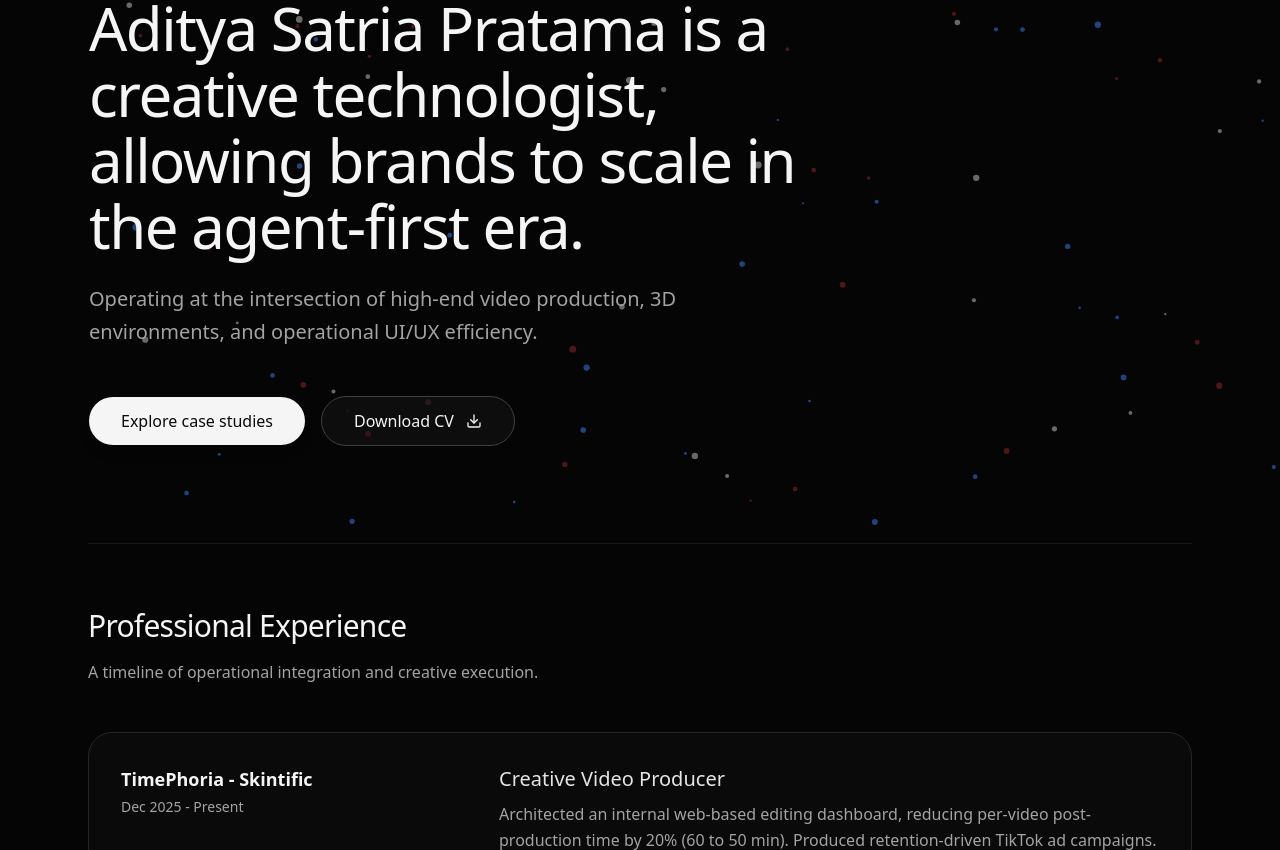
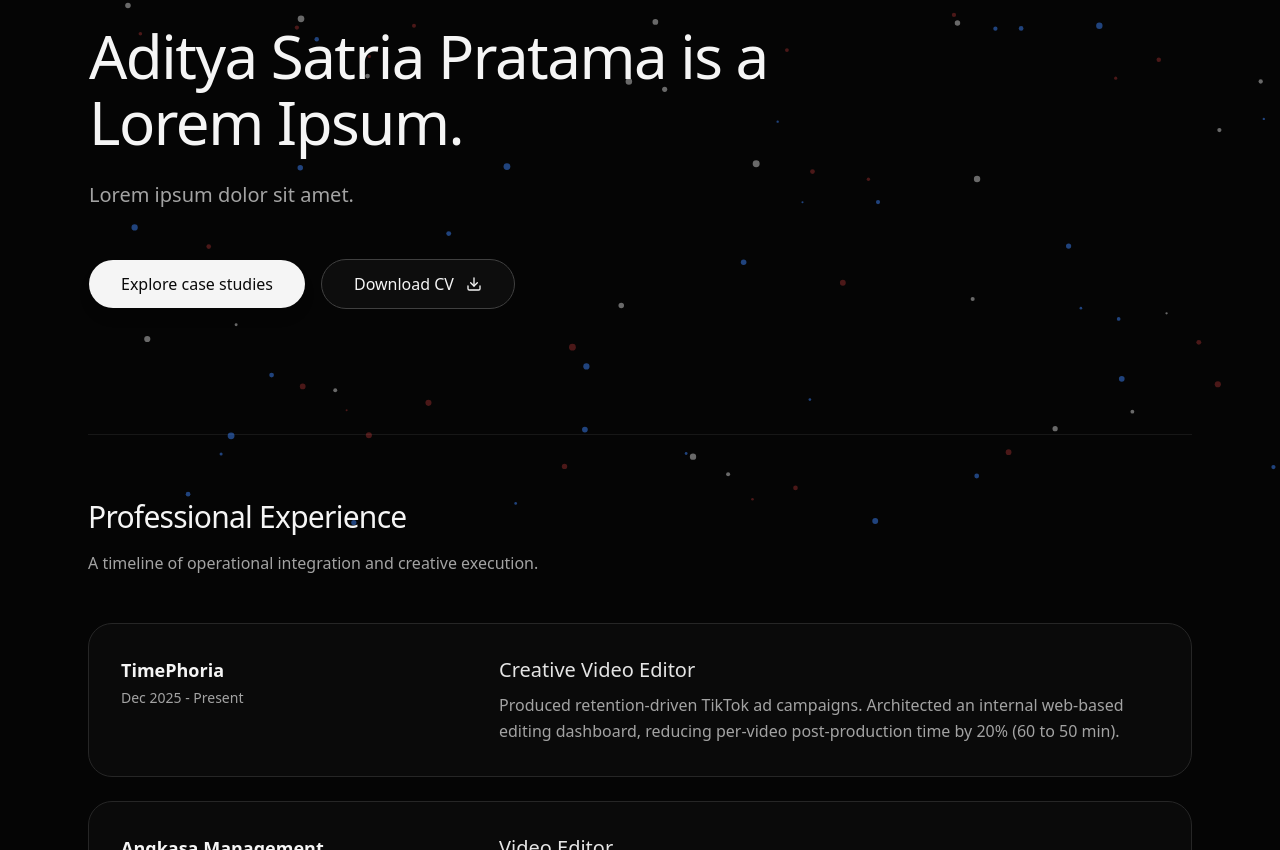
Before and after one commit to Adityasat23/portfolio, a Next.js app: page / in a window 1280 px wide. Shown: the part 390-1240 px from the top of the page. Built offline with nearby package versions, Linux system fonts and the light colour scheme.

Commit message:
tesupdate

```diff
--- a/app/page.tsx
+++ b/app/page.tsx
@@ -26,10 +26,10 @@ const softwareIcons = [
 // Experience Data from CV
 const experienceData = [
   {
-    company: "TimePhoria - Skintific",
-    role: "Creative Video Producer",
+    company: "TimePhoria",
+    role: "Creative Video Editor",
     date: "Dec 2025 - Present",
-    description: "Architected an internal web-based editing dashboard, reducing per-video post-production time by 20% (60 to 50 min). Produced retention-driven TikTok ad campaigns."
+    description: "Produced retention-driven TikTok ad campaigns. Architected an internal web-based editing dashboard, reducing per-video post-production time by 20% (60 to 50 min)."
   },
   {
     company: "Angkasa Management",
@@ -154,14 +154,14 @@ export default function Home() {
             </div>
 
             <h1 className="text-4xl md:text-6xl font-medium text-neutral-900 dark:text-neutral-100 tracking-tight leading-[1.1] max-w-3xl">
-              Aditya Satria Pratama is a creative technologist, allowing brands to scale in the agent-first era.
+              Aditya Satria Pratama is a Lorem Ipsum.
             </h1>
 
             <motion.p
               variants={textRevealItem}
               className="mt-6 text-lg md:text-xl text-neutral-500 dark:text-neutral-400 max-w-2xl leading-relaxed"
             >
-              Operating at the intersection of high-end video production, 3D environments, and operational UI/UX efficiency.
+              Lorem ipsum dolor sit amet.
             </motion.p>
 
             <motion.div variants={textRevealItem} className="mt-12 flex flex-col sm:flex-row items-center gap-4 pointer-events-auto">
```
Also changed, not shown: app/campaigns/angkasa.tsx (added), app/campaigns/gemini.tsx (added), app/campaigns/nore.tsx (added).
